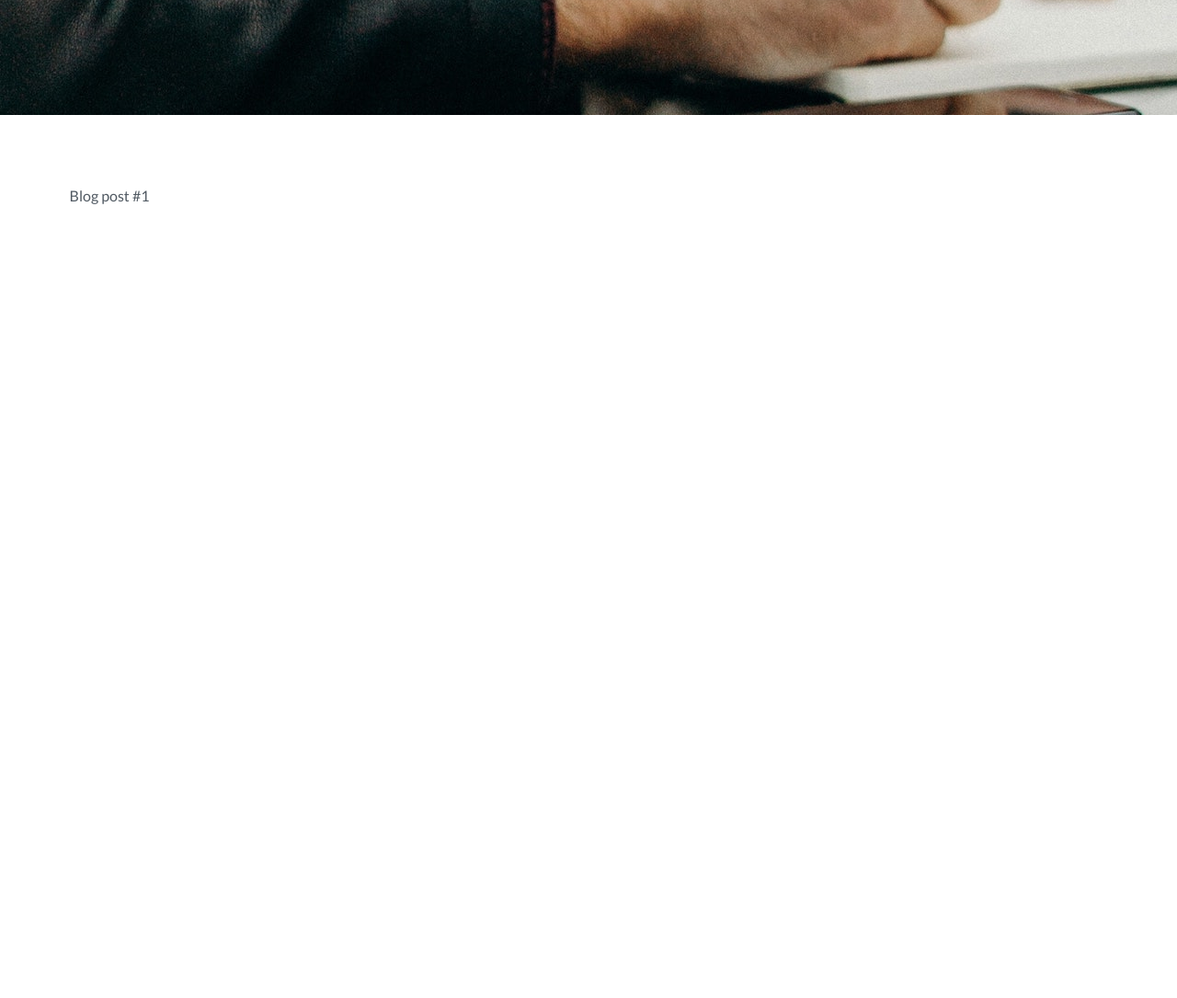
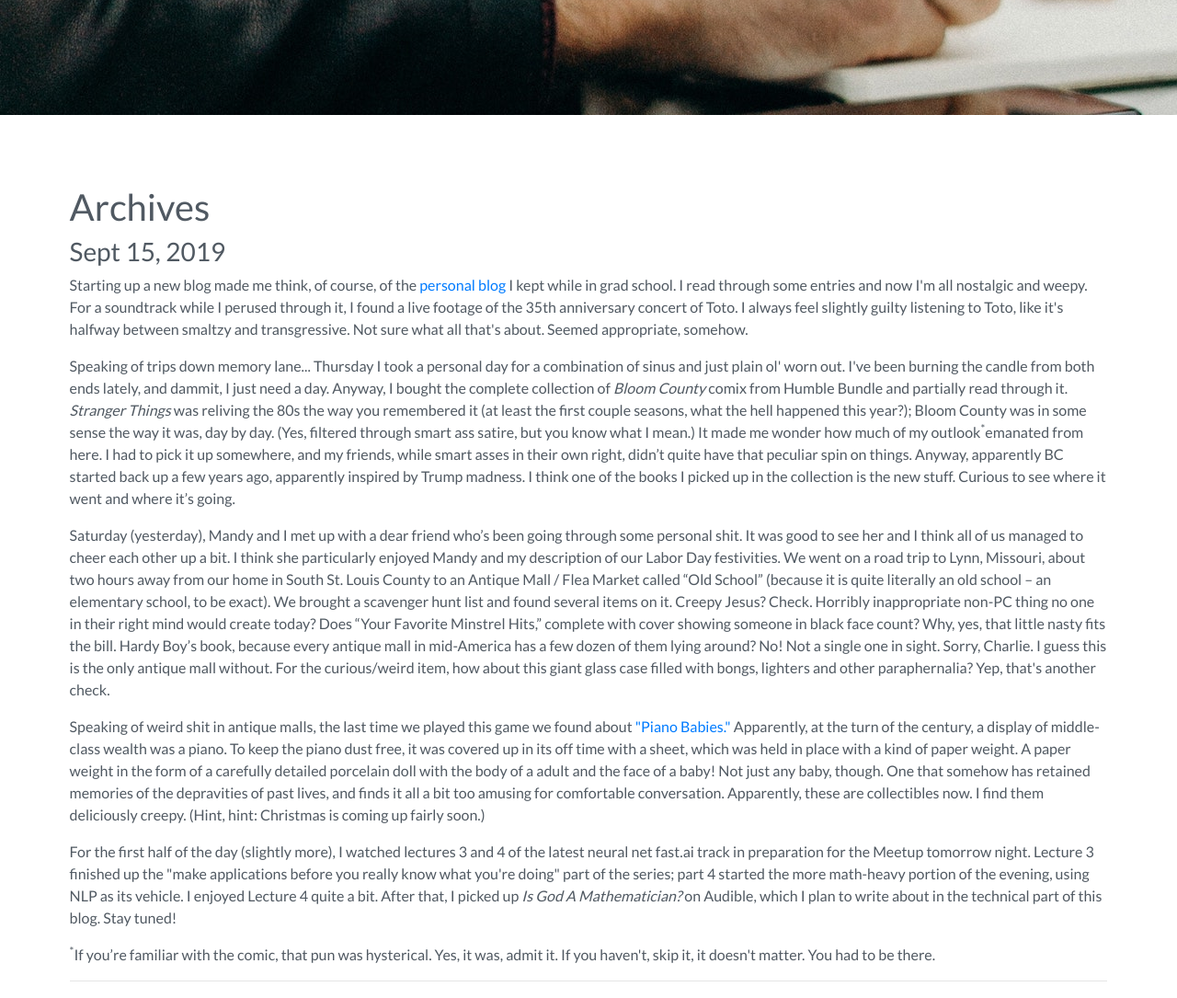
Before and after one commit to markpedigo/markpedigo.github.io, a plain HTML site: page blog.html in a window 1280 px wide. Shown: the part 515-1600 px from the top of the page at 92% size. Before the commit the page ends 815 px from the top, so only its background shows below. Drawn offline with nearby package versions, Linux system fonts and the light colour scheme; some packages are replaced by stand-ins of ours.

Commit message:
First blog post!

```diff
--- a/blog.html
+++ b/blog.html
@@ -17,14 +17,72 @@
   </div>
 </div>
 
+<!-- <article>
+To use $$\LaTeX$$, follow the instructions here: https://g14n.info/2014/09/math-on-github-pages/
+
+$$
+M = \left( \begin{array}{ccc}
+x_{11} & x_{12} & \ldots \\
+x_{21} & x_{22} & \ldots \\
+\vdots & \vdots & \ldots \\
+\end{array} \right)
+$$
+
+</article> -->
+
+<section>
 <article>
-Blog post #1
+  <h1>Archives</h1>
+  <h3>Sept 15, 2019</h3>
+  <p>Starting up a new blog made me think, of course, of the <a href="https://markpedigo.blogspot.com/" target="_blank">personal blog</a> I kept while in grad school. I read through some entries and now I'm all nostalgic and weepy. For a soundtrack while I perused through it, I found a live footage of the 35th anniversary concert of Toto. I always feel slightly guilty listening to Toto, like it's halfway between smaltzy and transgressive. Not sure what all that's about. Seemed appropriate, somehow.</p>
+
+  <p>Speaking of trips down memory lane... Thursday I took a personal day for a combination of sinus and just plain ol' worn out. I've been burning the candle from both ends lately, and dammit, I just need a day. Anyway, I bought the complete collection of <em>Bloom County</em> comix from Humble Bundle and partially read through it. <em>Stranger Things</em> was reliving the 80s the way you remembered it (at least the first couple seasons, what the hell happened this year?); Bloom County was in some sense the way it was, day by day. (Yes, filtered through smart ass satire, but you know what I mean.) It made me wonder how much of my outlook<sup>*</sup>emanated from here. I had to pick it up somewhere, and my friends, while smart asses in their own right, didn’t quite have that peculiar spin on things. Anyway, apparently BC started back up a few years ago, apparently inspired by Trump madness. I think one of the books I picked up in the collection is the new stuff. Curious to see where it went and where it’s going.</p>
+
+  <p>Saturday (yesterday), Mandy and I met up with a dear friend who’s been going through some personal shit. It was good to see her and I think all of us managed to cheer each other up a bit. I think she particularly enjoyed Mandy and my description of our Labor Day festivities. We went on a road trip to Lynn, Missouri, about two hours away from our home in South St. Louis County to an Antique Mall / Flea Market called “Old School” (because it is quite literally an old school – an elementary school, to be exact). We brought a scavenger hunt list and found several items on it. Creepy Jesus? Check. Horribly inappropriate non-PC thing no one in their right mind would create today? Does “Your Favorite Minstrel Hits,” complete with cover showing someone in black face count? Why, yes, that little nasty fits the bill. Hardy Boy’s book, because every antique mall in mid-America has a few dozen of them lying around? No! Not a single one in sight. Sorry, Charlie. I guess this is the only antique mall without. For the curious/weird item, how about this giant glass case filled with bongs, lighters and other paraphernalia? Yep, that's another check.</p>
+
+  <p>Speaking of weird shit in antique malls, the last time we played this game we found about <a href="https://www.worldpianonews.com/event/auction/what-is-a-piano-baby/">"Piano Babies."</a> Apparently, at the turn of the century, a display of middle-class wealth was a piano. To keep the piano dust free, it was covered up in its off time with a sheet, which was held in place with a kind of paper weight. A paper weight in the form of a carefully detailed porcelain doll with the body of a adult and the face of a baby! Not just any baby, though. One that somehow has retained memories of the depravities of past lives, and finds it all a bit too amusing for comfortable conversation. Apparently, these are collectibles now. I find them deliciously creepy. (Hint, hint: Christmas is coming up fairly soon.)</p>
+
+  <p>For the first half of the day (slightly more), I watched lectures 3 and 4 of the latest neural net fast.ai track in preparation for the Meetup tomorrow night. Lecture 3 finished up the "make applications before you really know what you're doing" part of the series; part 4 started the more math-heavy portion of the evening, using NLP as its vehicle. I enjoyed Lecture 4 quite a bit. After that, I picked up <em>Is God A Mathematician?</em> on Audible, which I plan to write about in the technical part of this blog. Stay tuned!</p>
+
+  <sup>*</sup>If you’re familiar with the comic, that pun was hysterical. Yes, it was, admit it. If you haven't, skip it, it doesn't matter. You had to be there.
+  <hr>
 </article>
+
+<!-- <article>
+  <h1>Gradient Descent</h1>
+  <h3>Sept 15, 2019</h3>
+  (Teaser)
+  <hr>
+</article>
+
+<article>
+  <h1>Derivatives and Optimization</h1>
+  <h3>Sept 15, 2019</h3>
+  (Teaser)
+  <hr>
+</article>
+
+<article>
+  <h1>Calculus, Good God, What Is It Good For? Absolutely Everything, Say It Again</h1>
+  <h3>Sept 15, 2019</h3>
+  (Teaser)
+  <hr>
+</article>
+
+<article>
+  <h1><em>Is God a Mathematician?<em> - A Review</h1>
+  <h3>Sept 15, 2019</h3>
+  (Teaser)
+  <hr>
+</article> -->
+
+</section>
 
 <!--- Script Source Files --->
 <script src="https://code.jquery.com/jquery-3.3.1.slim.min.js" integrity="sha384-q8i/X+965DzO0rT7abK41JStQIAqVgRVzpbzo5smXKp4YfRvH+8abtTE1Pi6jizo" crossorigin="anonymous"></script>
 <script src="https://cdnjs.cloudflare.com/ajax/libs/popper.js/1.14.7/umd/popper.min.js" integrity="sha384-UO2eT0CpHqdSJQ6hJty5KVphtPhzWj9WO1clHTMGa3JDZwrnQq4sF86dIHNDz0W1" crossorigin="anonymous"></script>
 <script src="https://stackpath.bootstrapcdn.com/bootstrap/4.3.1/js/bootstrap.min.js" integrity="sha384-JjSmVgyd0p3pXB1rRibZUAYoIIy6OrQ6VrjIEaFf/nJGzIxFDsf4x0xIM+B07jRM" crossorigin="anonymous"></script>
+<script src="https://cdn.mathjax.org/mathjax/latest/MathJax.js?config=TeX-AMS-MML_HTMLorMML" type="text/javascript"></script>
 
 </body>
 <html>
```
